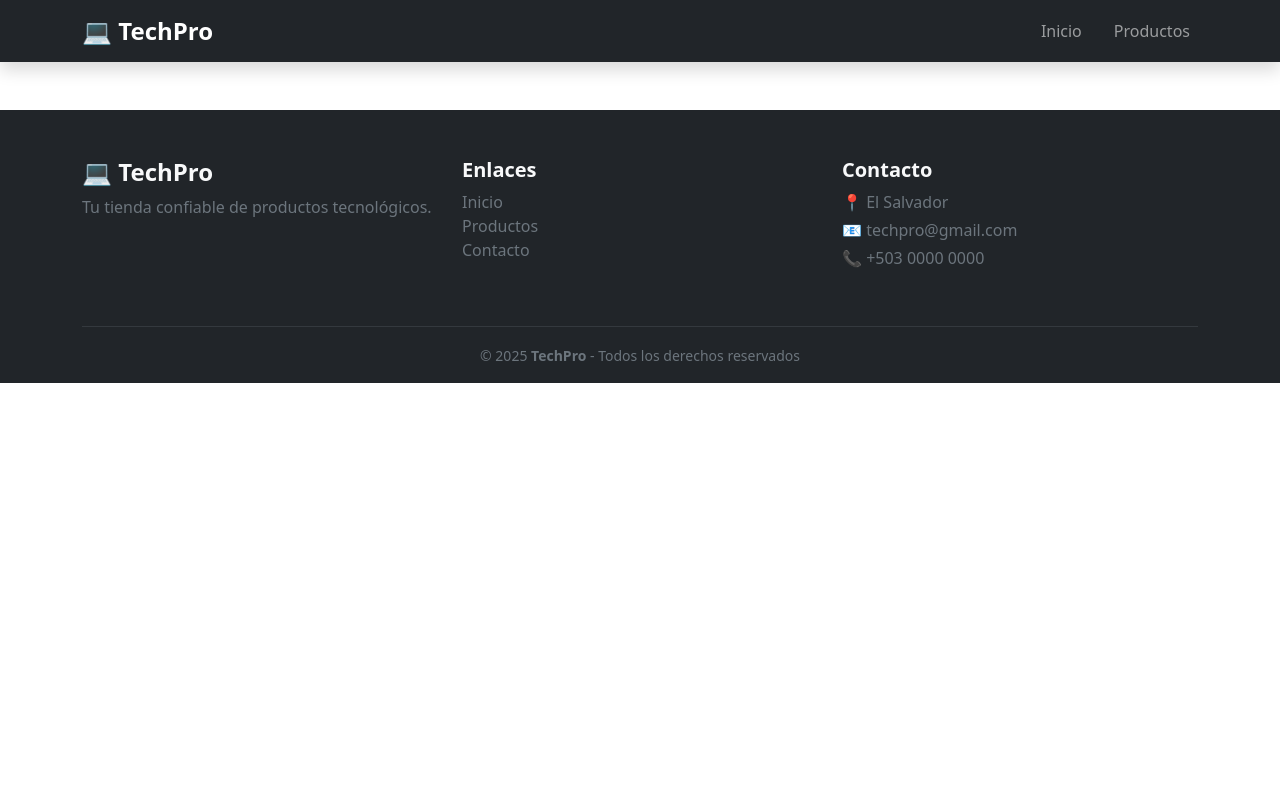
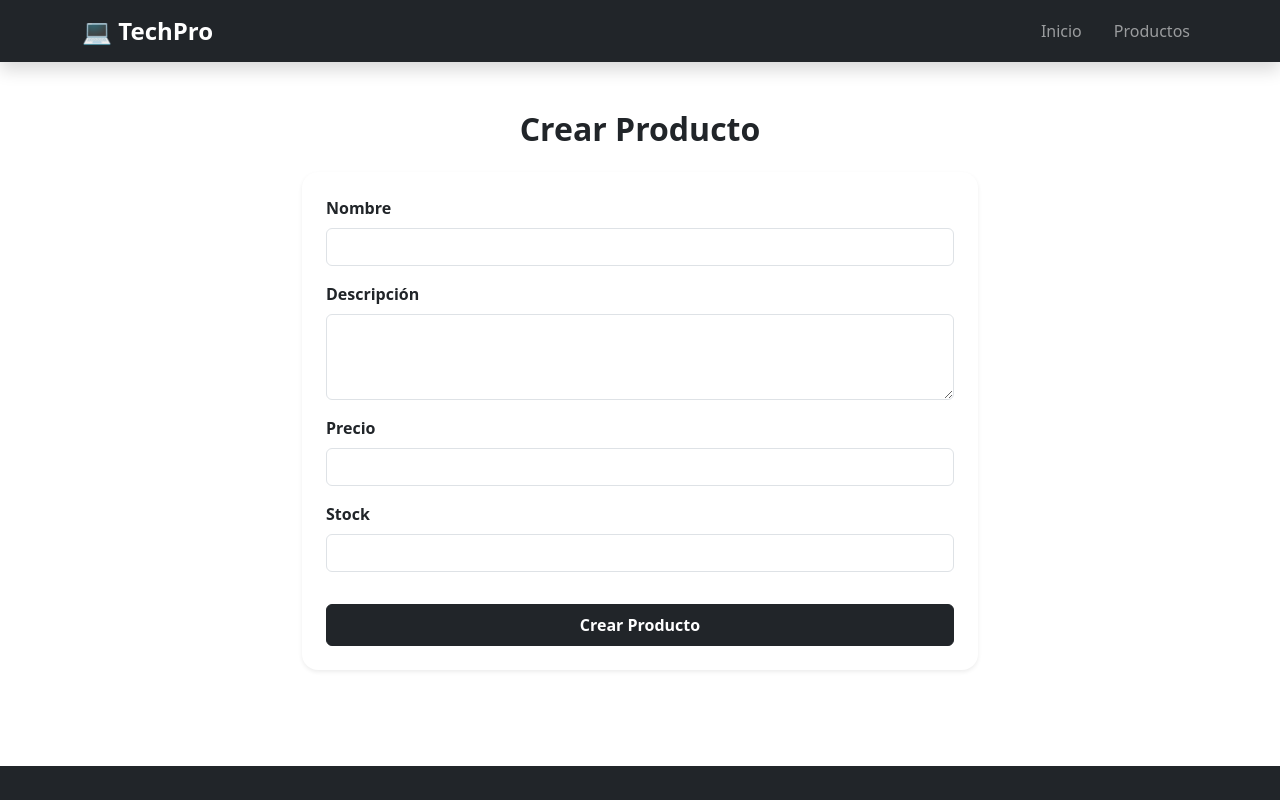
Before and after one commit to AreSalazar/front-gestion-productos, a React (Vite) app: page /productos/crear in a window 1280 px wide. Shown: the top 800 px of the page. Built offline with nearby package versions, Linux system fonts and the light colour scheme.

Commit message:
Create and show products functions

```diff
--- a/src/App.jsx
+++ b/src/App.jsx
@@ -4,6 +4,8 @@ import Products from "./assets/pages/Products.jsx";
 import Navbar from "./assets/components/Navbar.jsx";
 import Footer from "./assets/components/Footer.jsx";
 import ProductDetail from "./assets/pages/ProductDetail";
+import CreateProduct from "./assets/pages/CreateProduct";
+
 
 export default function App() {
   return (
@@ -12,6 +14,9 @@ export default function App() {
       <Routes>
         <Route path="/" element={<Products />} />
         <Route path="/productos" element={<Products />} />
+        <Route path="/productos/crear" element={<CreateProduct/>}/>
+        <Route path="/products/:id" element={<ProductDetail />}/>
+
       </Routes>
 
       <Footer />
--- /dev/null
+++ b/src/assets/pages/CreateProduct.jsx
@@ -0,0 +1,129 @@
+import { useState } from "react";
+import api from "../services/api";
+import { useNavigate } from "react-router-dom";
+
+export default function CreateProduct() {
+    const navigate = useNavigate();
+
+    const [form, setForm] = useState({
+        name: "",
+        description: "",
+        price: "",
+        stock: "",
+    });
+
+    const [image, setImage] = useState(null);
+    const [loading, setLoading] = useState(false);
+    const [error, setError] = useState("");
+
+    // Manejo de inputs normales
+    const handleChange = (e) => {
+        setForm({
+            ...form,
+            [e.target.name]: e.target.value,
+        });
+    };
+
+    // Manejo de la imagen
+    const handleImage = (e) => {
+        setImage(e.target.files[0]);
+    };
+
+    const handleSubmit = async (e) => {
+        e.preventDefault();
+        setLoading(true);
+        setError("");
+
+        try {
+            const response = await api.post("/products", {
+                name: form.name,
+                description: form.description,
+                price: form.price,
+                stock: form.stock,
+            });
+
+            alert("Producto agregado correctamente!");
+            navigate("/productos");
+
+        } catch (err) {
+            console.log(err);
+            setError("Error al añadir el producto");
+        } finally {
+            setLoading(false);
+        }
+    };
+
+    return (
+        <div className="container py-5" style={{ maxWidth: "700px" }}>
+            <h2 className="mb-4 text-center fw-bold">Crear Producto</h2>
+
+            {error && (
+                <p className="text-danger text-center mb-3 fw-semibold">{error}</p>
+            )}
+
+            <form onSubmit={handleSubmit} className="card p-4 shadow-sm border-0 rounded-4">
+
+                {/*Label nombre */}
+                <div className="mb-3">
+                    <label className="form-label fw-semibold">Nombre</label>
+                    <input
+                        type="text"
+                        name="name"
+                        className="form-control"
+                        value={form.name}
+                        onChange={handleChange}
+                        required
+                    />
+                </div>
+
+                {/*Label Descripción*/}
+                <div className="mb-3">
+                    <label className="form-label fw-semibold">Descripción</label>
+                    <textarea
+                        name="description"
+                        className="form-control"
+                        rows="3"
+                        value={form.description}
+                        onChange={handleChange}
+                        required
+                    ></textarea>
+                </div>
+
+                {/*Label Precio */}
+                <div className="mb-3">
+                    <label className="form-label fw-semibold">Precio</label>
+                    <input
+                        type="number"
+                        name="price"
+                        className="form-control"
+                        value={form.price}
+                        onChange={handleChange}
+                        required
+                    />
+                </div>
+
+                {/*Label Stock */}
+                <div className="mb-3">
+                    <label className="form-label fw-semibold">Stock</label>
+                    <input
+                        type="number"
+                        name="stock"
+                        className="form-control"
+                        value={form.stock}
+                        onChange={handleChange}
+                    />
+                </div>
+
+
+
+                <button
+                    className="btn btn-dark w-100 py-2 mt-3 fw-semibold"
+                    type="submit"
+                    disabled={loading}
+                >
+                    {loading ? "Creando..." : "Crear Producto"}
+                </button>
+            </form>
+        </div>
+    );
+}
--- a/src/assets/pages/Products.jsx
+++ b/src/assets/pages/Products.jsx
@@ -35,10 +35,10 @@ export default function Products() {
 
   // filtro de búsqueda
   const filteredProducts = products.filter(p =>
-  (p.name && p.name.toLowerCase().includes(search.toLowerCase())) ||
-  (p.category && p.category.toLowerCase().includes(search.toLowerCase())) ||
-  (p.description && p.description.toLowerCase().includes(search.toLowerCase()))
-);
+    (p.name && p.name.toLowerCase().includes(search.toLowerCase())) ||
+    (p.category && p.category.toLowerCase().includes(search.toLowerCase())) ||
+    (p.description && p.description.toLowerCase().includes(search.toLowerCase()))
+  );
 
 
   if (loading) {
@@ -58,6 +58,13 @@ export default function Products() {
         <p className="text-secondary mt-2">
           Encuentra los mejores productos tecnológicos al mejor precio
         </p>
+      </div>
+
+      {/*Botón de crear un producto*/}
+      <div className="text-center mb-4">
+        <a href="/productos/crear" className="btn btn-primary btn-lg">
+        Añadir Producto
+        </a>
       </div>
 
       <div className="container py-5">
--- a/src/assets/services/api.js
+++ b/src/assets/services/api.js
@@ -1,9 +1,12 @@
 import axios from "axios";
+
+const token = " "; //colocar token temporalmente
 
 const api = axios.create({
   baseURL: "http://127.0.0.1:8000/api",
   headers: {
-    "Content-Type": "application/json"
+    "Content-Type": "application/json",
+    "Authorization": `Bearer ${token}`,
   }
 });
 
```
